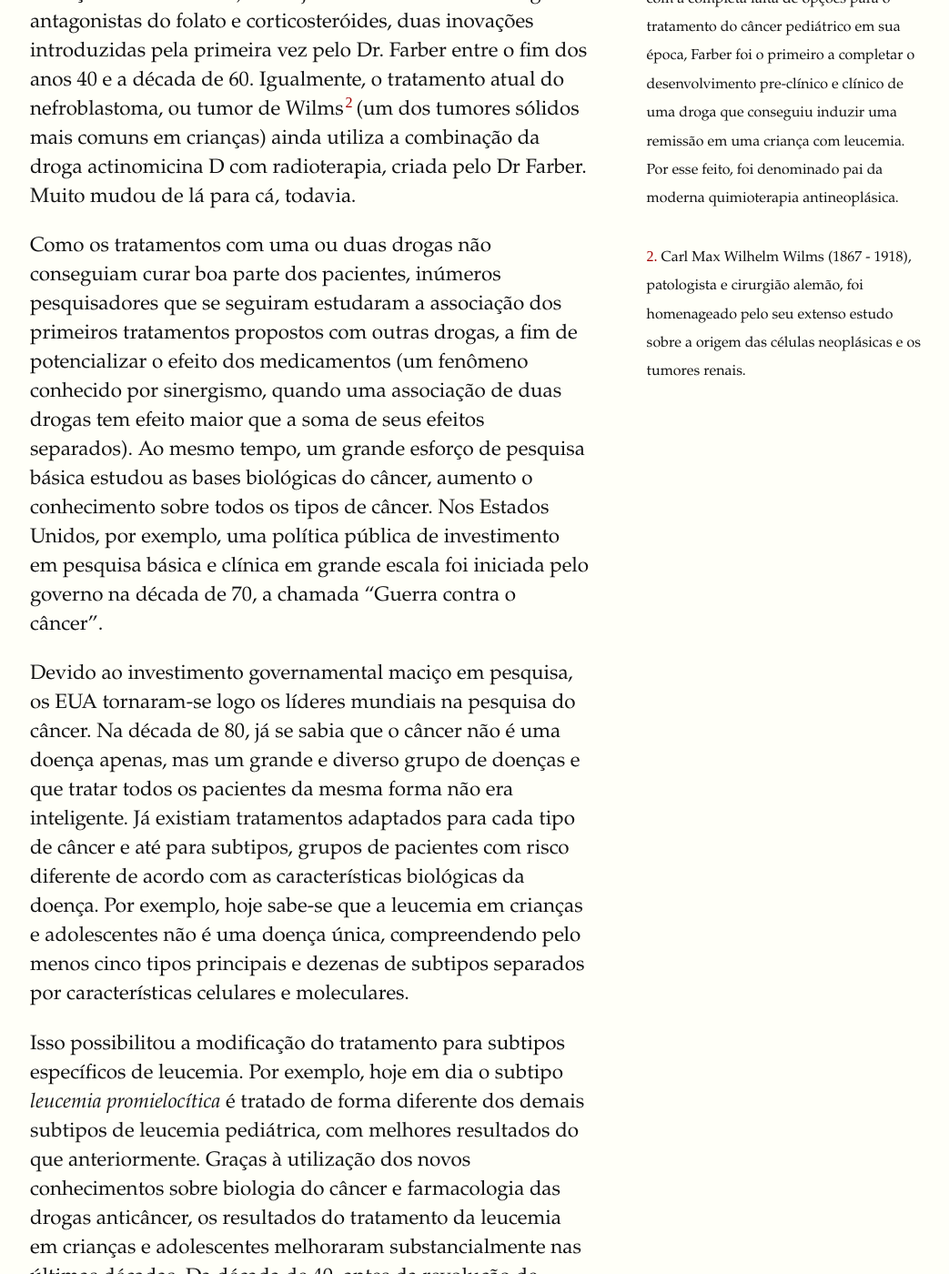
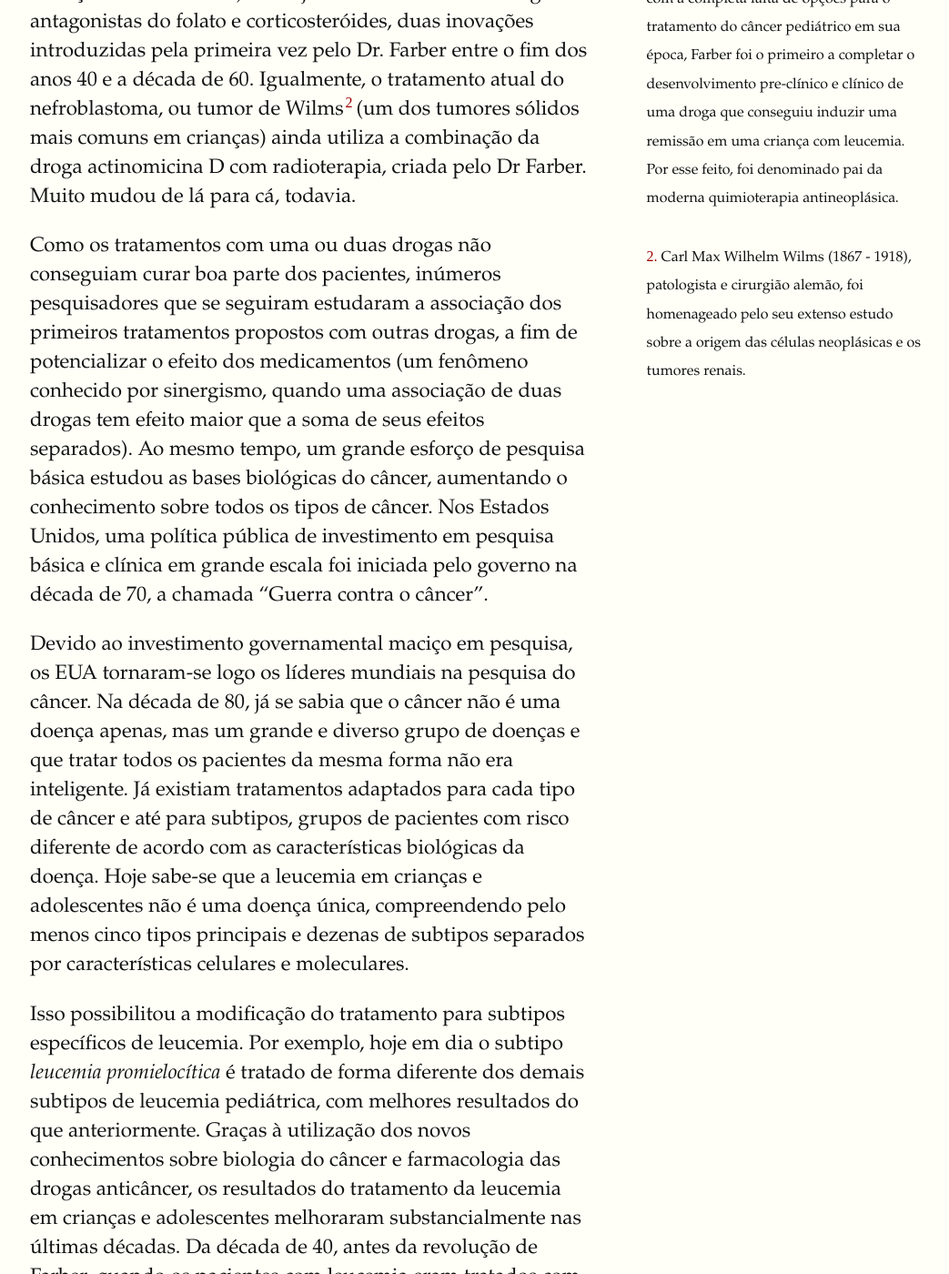
Before and after one commit to fhcflx/pharmakon, a Jekyll site: the page built from _posts/2018-03-22-Medicina-de-precisao.markdown, in a window 1280 px wide and 1400 px high, scrolled down 1764 px. Shown: the whole window at 91% size, without its empty margins (127-1170 px from the left). Built offline with Jekyll 4.4.1, drawn with Linux system fonts in a browser that asks for light colours; comment, search, counter and statistics services are not loaded; some of the changed text lies outside the part shown.

Commit message:
correções pequenas

```diff
--- a/_posts/2018-03-22-Medicina-de-precisao.markdown
+++ b/_posts/2018-03-22-Medicina-de-precisao.markdown
@@ -18,22 +18,22 @@ Para um oncologista pediátrico, essa é uma situação rotineira e difícil. Co
 
 O tratamento moderno de leucemia (o câncer mais comum em crianças e adolescentes) até hoje se baseia no uso de drogas antagonistas do folato e corticosteróides, duas inovações introduzidas pela primeira vez pelo Dr. Farber entre o fim dos anos 40 e a década de 60. Igualmente, o tratamento atual do nefroblastoma, ou tumor de Wilms<label for="wilms" class="margin-toggle sidenote-number"></label><input type="checkbox" id="wilms" class="margin-toggle"/><span class="sidenote">Carl Max Wilhelm Wilms (1867 - 1918), patologista e cirurgião alemão, foi homenageado pelo seu extenso estudo sobre a origem das células neoplásicas e os tumores renais.</span> (um dos tumores sólidos mais comuns em crianças) ainda utiliza a combinação da droga actinomicina D com radioterapia, criada pelo Dr Farber. Muito mudou de lá para cá, todavia.
 
-Como os tratamentos com uma ou duas drogas não conseguiam curar boa parte dos pacientes, inúmeros pesquisadores que se seguiram estudaram a associação dos primeiros tratamentos propostos com outras drogas, a fim de potencializar o efeito dos medicamentos (um fenômeno conhecido por sinergismo, quando uma associação de duas drogas tem efeito maior que a soma de seus efeitos separados). Ao mesmo tempo, um grande esforço de pesquisa básica estudou as bases biológicas do câncer, aumento o conhecimento sobre todos os tipos de câncer. Nos Estados Unidos, por exemplo, uma política pública de investimento em pesquisa básica e clínica em grande escala foi iniciada pelo governo na década de 70, a chamada "Guerra contra o câncer".
+Como os tratamentos com uma ou duas drogas não conseguiam curar boa parte dos pacientes, inúmeros pesquisadores que se seguiram estudaram a associação dos primeiros tratamentos propostos com outras drogas, a fim de potencializar o efeito dos medicamentos (um fenômeno conhecido por sinergismo, quando uma associação de duas drogas tem efeito maior que a soma de seus efeitos separados). Ao mesmo tempo, um grande esforço de pesquisa básica estudou as bases biológicas do câncer, aumentando o conhecimento sobre todos os tipos de câncer. Nos Estados Unidos, uma política pública de investimento em pesquisa básica e clínica em grande escala foi iniciada pelo governo na década de 70, a chamada "Guerra contra o câncer".
 
-Devido ao investimento governamental maciço em pesquisa, os EUA tornaram-se logo os líderes mundiais na pesquisa do câncer. Na década de 80, já se sabia que o câncer não é uma doença apenas, mas um grande e diverso grupo de doenças e que tratar todos os pacientes da mesma forma não era inteligente. Já existiam tratamentos adaptados para cada tipo de câncer e até para subtipos, grupos de pacientes com risco diferente de acordo com as características biológicas da doença. Por exemplo, hoje sabe-se que a leucemia em crianças e adolescentes não é uma doença única, compreendendo pelo menos cinco tipos principais e dezenas de subtipos separados por características celulares e moleculares.
+Devido ao investimento governamental maciço em pesquisa, os EUA tornaram-se logo os líderes mundiais na pesquisa do câncer. Na década de 80, já se sabia que o câncer não é uma doença apenas, mas um grande e diverso grupo de doenças e que tratar todos os pacientes da mesma forma não era inteligente. Já existiam tratamentos adaptados para cada tipo de câncer e até para subtipos, grupos de pacientes com risco diferente de acordo com as características biológicas da doença. Hoje sabe-se que a leucemia em crianças e adolescentes não é uma doença única, compreendendo pelo menos cinco tipos principais e dezenas de subtipos separados por características celulares e moleculares.
 
-Isso possibilitou a modificação do tratamento para subtipos específicos de leucemia. Por exemplo, hoje em dia o subtipo _leucemia promielocítica_ é tratado de forma diferente dos demais subtipos de leucemia pediátrica, com melhores resultados do que anteriormente. Graças à utilização dos novos conhecimentos sobre biologia do câncer e farmacologia das drogas anticâncer, os resultados do tratamento da leucemia em crianças e adolescentes melhoraram substancialmente nas últimas décadas. Da década de 40, antes da revolução de Farber, quando os pacientes com leucemia eram tratados com transfusões e cuidados de enfermagem e viviam poucas semanas, chegamos a uma probabilidade de cura maior que 90% para a maioria das crianças e adolescentes com leucemia diagnosticadas nos EUA.
+Isso possibilitou a modificação do tratamento para subtipos específicos de leucemia. Por exemplo, hoje em dia o subtipo _leucemia promielocítica_ é tratado de forma diferente dos demais subtipos de leucemia pediátrica, com melhores resultados do que anteriormente. Graças à utilização dos novos conhecimentos sobre biologia do câncer e farmacologia das drogas anticâncer, os resultados do tratamento da leucemia em crianças e adolescentes melhoraram substancialmente nas últimas décadas. Da década de 40, antes da revolução de Farber, quando os pacientes com leucemia eram tratados com transfusões e cuidados de enfermagem e viviam poucas semanas, chegamos a uma probabilidade de cura maior que 90% para a maioria das crianças e adolescentes com _leucemia linfóide aguda_ diagnosticadas nos EUA.
 
-Nos últimos anos, uma nova revolução está ocorrendo no conhecimento sobre o câncer, com um impacto potencial no tratamento. Desde que o Projeto Genoma Humano<label for="genoma" class="margin-toggle sidenote-number"></label><input type="checkbox" id="genoma" class="margin-toggle"/><span class="sidenote">O Projeto Genoma Humano foi iniciado pelos EUA em 1990, sob a direção de James D. Watson (um dos descobridores da estrutura do ADN) e, posteriormente, tornou-se um consórcio internacional com a participação direta de 17 países e a contribuição de pesquisadores do mundo todo. Em 2003, o Consórcio anunciou oficialmente a conclusão de seu trabalho, que sequenciou 99% do conjunto de genes (genoma) humano com uma precisão de 99,99%.</span> foi concluído há 15 anos atrás, esforços em vários países têm elucidado o Genoma do Câncer. Recentemente, o _mapa genômico da leucemia da infância e adolescência_ foi estudado em detalhes. Os novos conhecimentos sobre genômica (estudo do conjunto completo de genes de organismos) podem conduzir à _individualização_ do tratamento dos pacientes com câncer. De um começo no qual todos os pacientes com câncer eram tratados da mesma forma, estamos chegando a uma era onde cada paciente vai ser tratado de uma maneira particular.
+Nos últimos anos, uma nova revolução está ocorrendo no conhecimento sobre o câncer, com um impacto potencial no tratamento. Desde que o Projeto Genoma Humano<label for="genoma" class="margin-toggle sidenote-number"></label><input type="checkbox" id="genoma" class="margin-toggle"/><span class="sidenote">O Projeto Genoma Humano foi iniciado pelos EUA em 1990, sob a direção de James D. Watson (um dos descobridores da estrutura do ADN) e, posteriormente, tornou-se um consórcio internacional com a participação direta de 17 países e a contribuição de pesquisadores do mundo todo. Em 2003, o Consórcio anunciou oficialmente a conclusão de seu trabalho, que sequenciou 99% do conjunto de genes (genoma) humano com uma precisão de 99,99%.</span> foi concluído há 15 anos atrás, esforços em vários países têm elucidado o Genoma do Câncer. Recentemente, o [_mapa genômico da leucemia da infância e adolescência_][leukemia] foi estudado em detalhes. Os novos conhecimentos sobre genômica (estudo do conjunto completo de genes de organismos) podem conduzir à _individualização_ do tratamento dos pacientes com câncer. De um começo no qual todos os pacientes com câncer eram tratados da mesma forma, estamos chegando a uma era onde cada paciente vai ser tratado de uma maneira particular.
 
 Isso ocorrerá porque estamos começando a conhecer as _mutações genéticas que conduzem ou dirigem o câncer (driver mutations)_ e estamos desenvolvendo maneiras de bloquear ou reverter estas mutações. Nos últimos anos, já estamos começando a ver a aprovação e utilização de novas drogas que não são usadas contra _um tipo de câncer_, mas contra _um tipo de mutação_ que pode ocorrer em vários tipos de câncer. Por exemplo, a medicação **imatinibe** é usada para tratar pacientes com doenças bem diferentes entre si, como _leucemia mielóide crônica_, _leucemia mielomonocítica crônica_, subtipos de _leucemia linfóide aguda_, _tumor estromal gastrointestinal_, _síndrome hipereosinofílica_, _dermatofibrossarcoma protuberante_, _neurofibroma plexiforme_, além de outras em pesquisa.
 
 ![imatinibe]({{ site.baseurl }}/assets/img/Bcr_abl_STI_1IEP.png)
 *Figura esquemática do imatinibe ligado à seu alvo molecular na Leucemia Mielóide Crônica, a proteína mutante bcl-abr. Fonte: [Fvasconcelos](https://commons.wikimedia.org/wiki/User:Fvasconcellos), domínio público.*
 
-Essa é uma importante mudança de paradigma e marca o início de uma nova época do tratamento do câncer. No futuro, não trataremos mais os _tumores_, mas as _mutações genéticas_ que os criam e mantém. Ainda não chegamos nesse ponto e, provavelmente, falta um longo caminho até lá. Mas já estamos o início dessa trilha. Há poucos dias, um [ensaio][precision] de Steven J. Katz no Journal of American Medical Association mostrou como as evidências científicas estão sendo usadas para, pouco a pouco, reduzir a quantidade de tratamento quimioterápico que pacientes com câncer de mama recebem. O Dr. Katz mencionou que o tratamento atual do câncer de mama é um dos melhores exemplos do que se denomina _medicina de precisão (precision medicine)_, onde o médico usa o conhecimento sobre a doença e o paciente para melhorar o tratamento e a qualidade de vida.
+Essa é uma importante mudança de paradigma e marca o início de uma nova época do tratamento do câncer. No futuro, não trataremos mais os _tumores_, mas as _mutações genéticas_ que os criam e mantém. Ainda não chegamos nesse ponto e, provavelmente, falta um longo caminho até lá. Mas já estamos no início dessa trilha. Há poucos dias, um [ensaio][precision] de Steven J. Katz no _Journal of American Medical Association_ mostrou como as evidências científicas estão sendo usadas para, pouco a pouco, reduzir a quantidade de tratamento quimioterápico que pacientes com câncer de mama recebem. O Dr. Katz mencionou que o tratamento atual do câncer de mama é um dos melhores exemplos do que se denomina _medicina de precisão (precision medicine)_, onde o médico usa o conhecimento sobre a doença e o paciente para melhorar o tratamento e a qualidade de vida.
 
-Como exemplo, ele citou que pacientes com câncer de mama sem metástases linfonodais, receptor hormonal positivo (tumores que respondem ao estrógeno, hormônio feminino) e ERBB-2 negativos (tumores sem mutações desse _gene condutor_), com tumores menores que 2 cm, podem deixar de receber quimioterapia convencional. Essa é uma decisão que sempre deve ser tomada caso a caso por um oncologista experiente, pois faz parte da _medicina personalizada_, ou como tratar cada paciente de forma individual e personalizada, de acordo com as características biológicas do tumor e o perfil do paciente. Esse tipo de abordagem já está sendo usado para (1) reduzir a intensidade do tratamento quando isso é possível, (2) melhorar a qualidade de vida do paciente e (3) otimizar os resultados do tratamento.
+Como exemplo, ele citou que pacientes com câncer de mama sem metástases linfonodais, receptor hormonal positivo (tumores que respondem ao estrógeno, hormônio feminino) e ERBB-2 negativos (tumores sem mutações desse _gene condutor_), com tumores menores que 2 cm, podem deixar de receber quimioterapia convencional. Essa é uma decisão que sempre deve ser tomada caso a caso por um oncologista experiente, pois faz parte da _medicina personalizada_, ou como tratar cada paciente de forma individual, de acordo com as características biológicas do tumor e o perfil do paciente. Esse tipo de abordagem já está sendo usado para (1) reduzir a intensidade do tratamento quando isso é possível, (2) melhorar a qualidade de vida do paciente e (3) otimizar os resultados do tratamento.
 
 Decidir quando _reduzir a intensidade do tratamento_ do câncer, aliás, é um problema que envolve múltiplos componentes. Voltemos ao exemplo inicial, o de um casal que recebe a notícia dessa doença em sua criança. Como o casal lidaria com a informação da possibilidade de fazer um tratamento menos intensivo? Nem sempre essa decisão seria linear. Por exemplo, recentemente descobriu-se que subgrupos de pacientes pediátricos com _meduloblastoma_ (o câncer cerebral mais comum em crianças e adolescentes) podem ser tratados com redução da intensidade da radioterapia, o que reduziria a chance de efeitos colaterais a longo prazo. Utilizar essa abordagem, no entanto, pode ter alguns riscos adicionais, pois envolve o tratamento com quimioterapia anticâncer durante meses. Além disso, existem subgrupos de pacientes com _meduloblastoma_ que poderiam ser tratados com redução maior ainda da intensidade do tratamento, alguns sem radioterapia e alguns com redução da quantidade de quimioterapia.
 
```
Also changed, not shown: other parts of _posts/2018-03-22-Medicina-de-precisao.markdown (+1 -0 lines).
